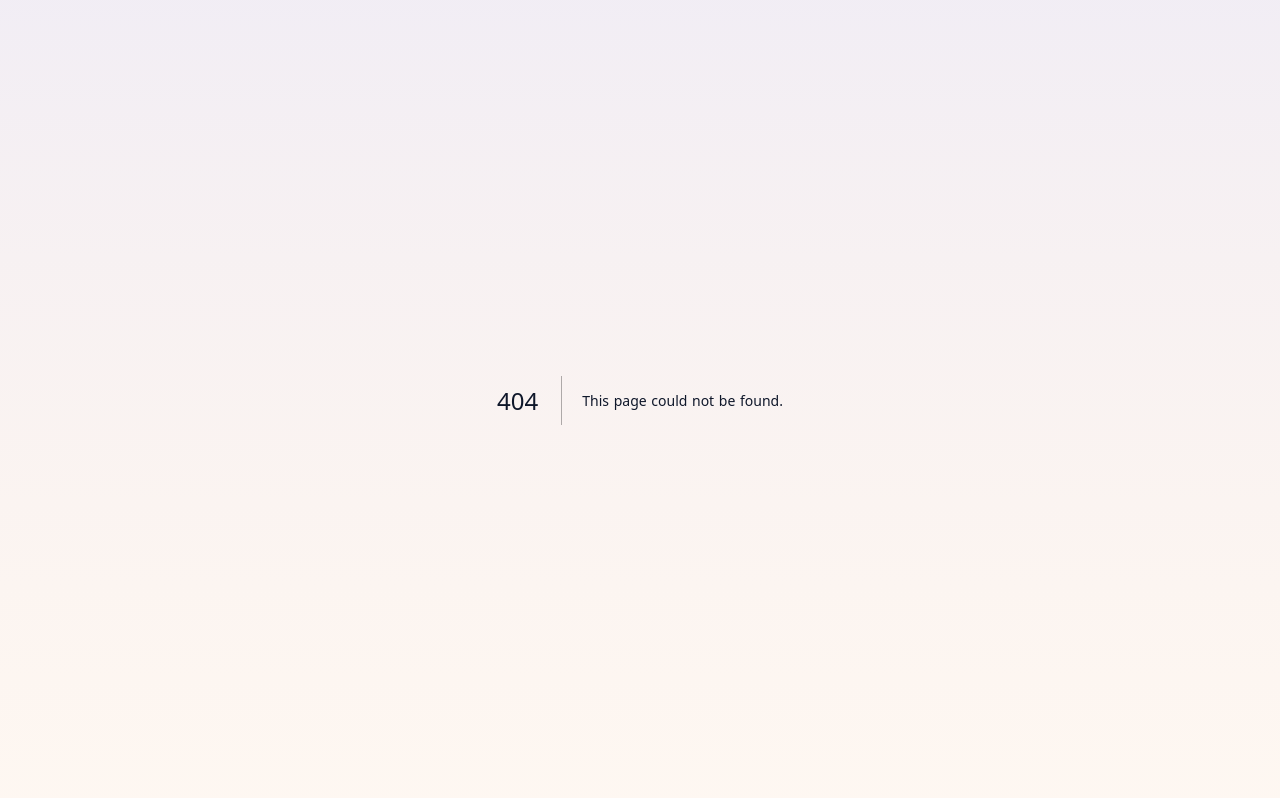
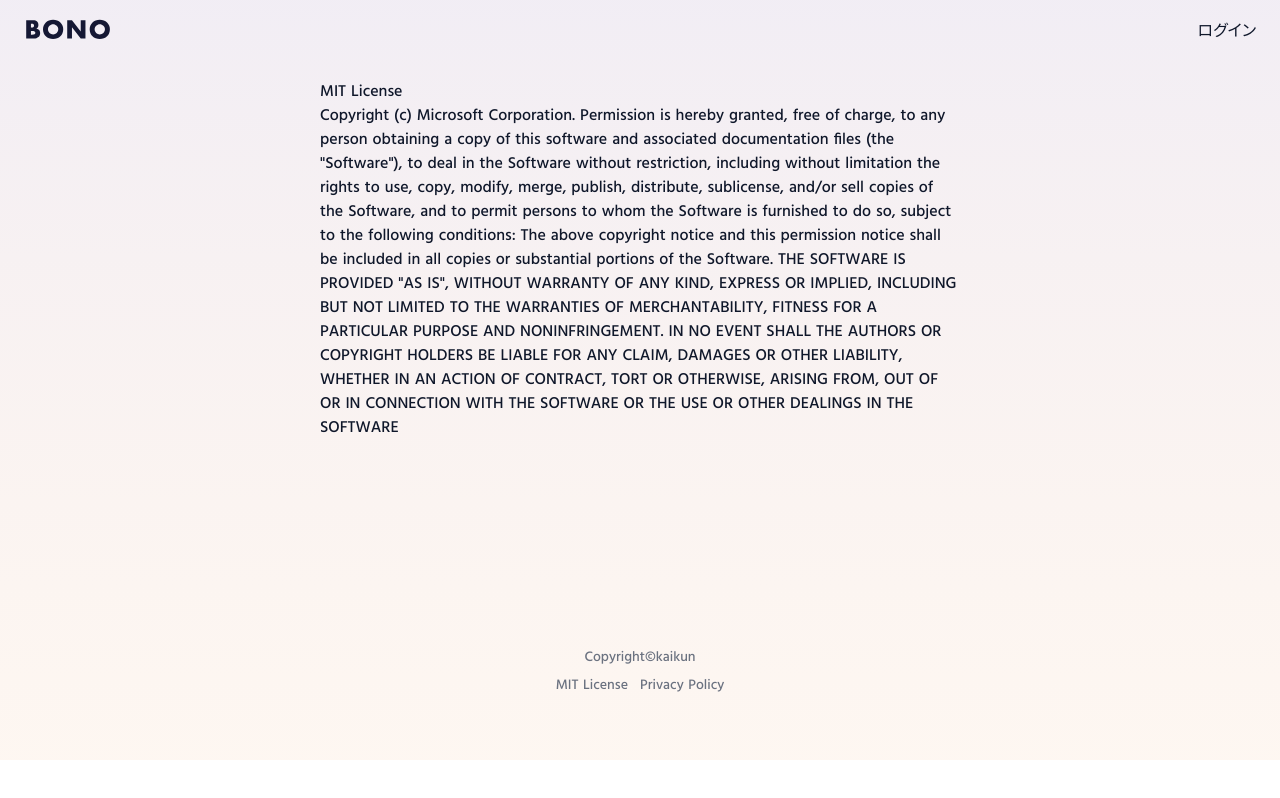
Before and after one commit to kaikunnnn/bonoSite, a Next.js app: page /license in a window 1280 px wide. Before the commit this address had no page. Built offline with nearby package versions, Linux system fonts and the light colour scheme; no server answers.

Commit message:
Make Footer Navigation

```diff
--- a/components/EpisodeCard.js
+++ b/components/EpisodeCard.js
@@ -1,5 +1,5 @@
-import Image from "next/image";
 import Link from "next/link";
+import dayjs from "dayjs";
 import { motion, Variants } from "framer-motion";
 
 // Framer Motion Style
@@ -39,9 +39,13 @@
               <h4 className="text-lg md:text-base text-slate-900 font-bold text-left	">
                 {article.title}
               </h4>
-              <time dateTime="" className="text-xs text-left	 text-gray-400">
-               {article.tags?._sys.createdAt}
-              </time>
+              <div className="flex gap-3">
+                <span className="text-xs text-left text-gray-400">{article.tags.name}</span>
+                <time dateTime="" className="text-xs text-left	 text-gray-400">
+                {dayjs(article.tags._sys.createdAt).format("YYYY年MM月DD日")}
+                </time>
+              </div>
+
             </div>
           </div>
         </motion.li>
--- a/components/layout/Footer.js
+++ b/components/layout/Footer.js
@@ -1,9 +1,17 @@
+import Link from "next/link";
+
 function FooterBlock() {
     return(
       <div>
             <footer className="pt-40 pb-16 w-full">
               <p className="text-sm text-gray-500 text-center block">Copyright©︎kaikun</p>
+              <div className="pt-2"></div>
+              <ul className="flex gap-3 justify-center">
+                <li className="text-sm text-gray-500 text-center block"><Link href="license">MIT License</Link></li>
+                <li className="text-sm text-gray-500 text-center block"><Link href="privacypolicy">Privacy Policy</Link></li>
+             </ul>
             </footer>
+
       </div>);
   }
 
--- a/pages/_app.js
+++ b/pages/_app.js
@@ -1,6 +1,7 @@
 import SEO from "@/components/SEO";
 import "@/styles/globals.css";
 import "@/styles/bg-category.css";
+import FooterBlock from "@/components/layout/Footer";
 
 function MyApp({ Component, pageProps }) {
   return (<>
@@ -15,6 +16,7 @@
     </SEO>
     <div className="max-h-full bg-Top bg-cover text-slate-900 bg-no-repeat">
       <Component {...pageProps} />
+      <FooterBlock />
     </div>
  </>);
 }
--- a/pages/index.js
+++ b/pages/index.js
@@ -1,5 +1,4 @@
 import { Inter } from "next/font/google";
-import { createClient } from "contentful";
 import { motion, Variants  } from "framer-motion"
 
 // Newt
@@ -10,7 +9,6 @@
 import EpisodeCard from "@/components/EpisodeCard";
 import TitleSection from "@/components/element/TitleSection";
 import SunTop from "@/components/element/SunTop";
-import FooterBlock from "@/components/layout/Footer";
 import TopHero from "@/components/element/TopHero";
 import Link from "next/link";
 
@@ -73,7 +71,6 @@
           }
         </motion.ul>
       </div>
-      <FooterBlock />
     </main>
   );
 }
--- /dev/null
+++ b/pages/license.js
@@ -0,0 +1,32 @@
+import Header from "@/components/layout/Header";
+
+function License() {
+  return (
+    <main className="max-h-full bg-Top bg-cover text-slate-900 bg-no-repeat">
+      <Header />
+      <div className="w-1/2  pt-20 m-auto mb-12">
+        <h3>MIT License</h3>
+        <p>
+          Copyright (c) Microsoft Corporation. Permission is hereby granted,
+          free of charge, to any person obtaining a copy of this software and
+          associated documentation files (the "Software"), to deal in the
+          Software without restriction, including without limitation the rights
+          to use, copy, modify, merge, publish, distribute, sublicense, and/or
+          sell copies of the Software, and to permit persons to whom the
+          Software is furnished to do so, subject to the following conditions:
+          The above copyright notice and this permission notice shall be
+          included in all copies or substantial portions of the Software. THE
+          SOFTWARE IS PROVIDED "AS IS", WITHOUT WARRANTY OF ANY KIND, EXPRESS OR
+          IMPLIED, INCLUDING BUT NOT LIMITED TO THE WARRANTIES OF
+          MERCHANTABILITY, FITNESS FOR A PARTICULAR PURPOSE AND NONINFRINGEMENT.
+          IN NO EVENT SHALL THE AUTHORS OR COPYRIGHT HOLDERS BE LIABLE FOR ANY
+          CLAIM, DAMAGES OR OTHER LIABILITY, WHETHER IN AN ACTION OF CONTRACT,
+          TORT OR OTHERWISE, ARISING FROM, OUT OF OR IN CONNECTION WITH THE
+          SOFTWARE OR THE USE OR OTHER DEALINGS IN THE SOFTWARE
+        </p>
+      </div>
+    </main>
+  );
+}
+
+export default License;
--- /dev/null
+++ b/pages/privacypolicy.js
@@ -0,0 +1,31 @@
+import Header from "@/components/layout/Header";
+
+function PrivacyPolicy() {
+  return (
+    <>
+      <main className="max-h-full bg-Top bg-cover text-slate-900 bg-no-repeat">
+        <Header />
+        <div className="w-1/2 pt-20 m-auto mb-12">
+          <h3>利用規約とプライバシー</h3>
+          <p>
+            当サイトは、個人のウェブサイトであり、訪問者の個人情報を収集することはありません。ただし、当サイトを訪問することで収集される情報がありますので、以下に記載します。
+          </p>
+          <h3>IPアドレス、Cookie、その他の情報の収集</h3>
+          <p>
+            当サイトは、訪問者のIPアドレス、Cookie、ウェブブラウザの種類などの情報を収集する場合があります。これらの情報は、訪問者の利用状況を分析するために使用されますが、個人を特定するものではありません。
+          </p>
+          <h3>広告配信について</h3>
+          <p>
+            当サイトは、第三者配信の広告サービスを利用することがあります。広告配信事業者は、Cookieやウェブビーコンなどを使用し、訪問者の興味に応じた広告を表示します。広告配信事業者によるCookieの使用を無効にすることができますので、ブラウザの設定をご確認ください。
+          </p>
+          <h3>外部リンクについて</h3>
+          <p>
+            当サイトは、外部のリンクを含む場合がありますが、外部サイトにおける個人情報の保護については、当サイトは責任を負いかねます。外部サイトへのリンクをクリックされた場合は、リンク先サイトのプライバシーポリシーを確認してください。
+          </p>
+        </div>
+      </main>
+    </>
+  );
+}
+
+export default PrivacyPolicy;
```
